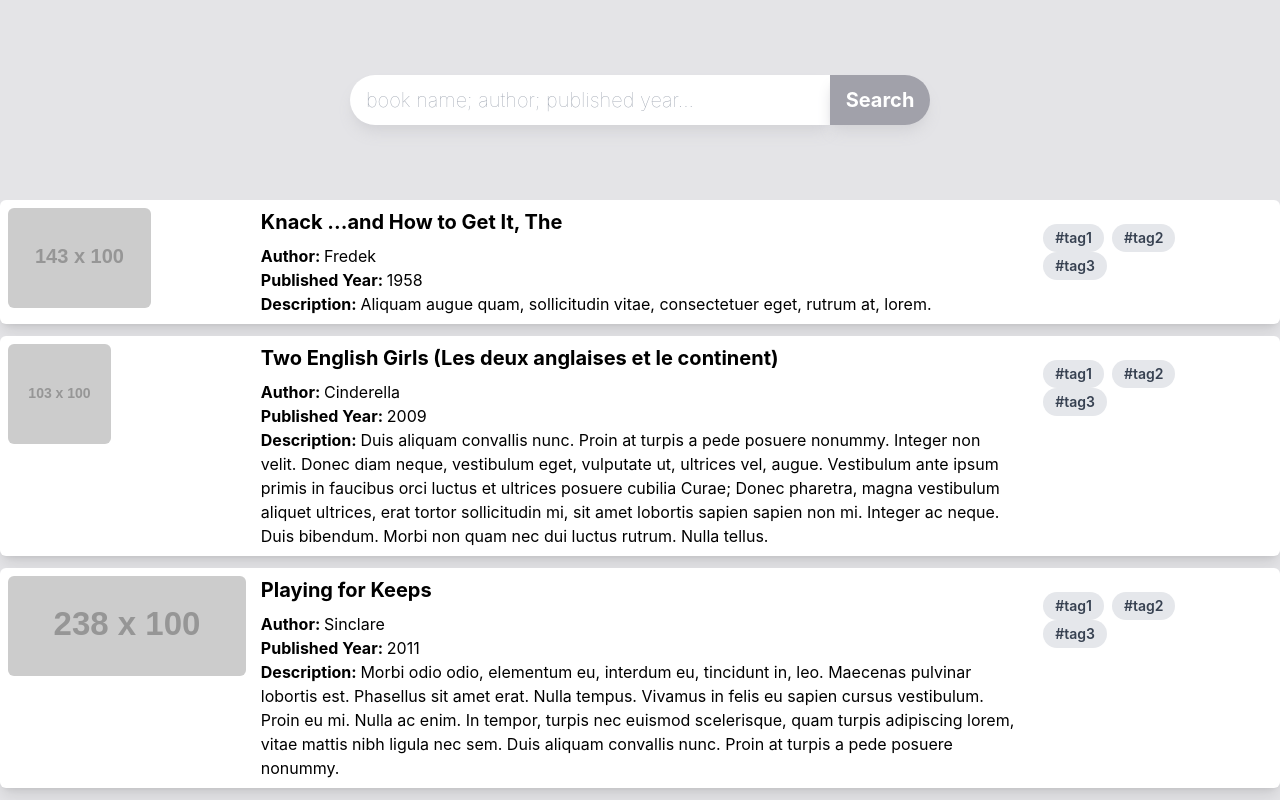
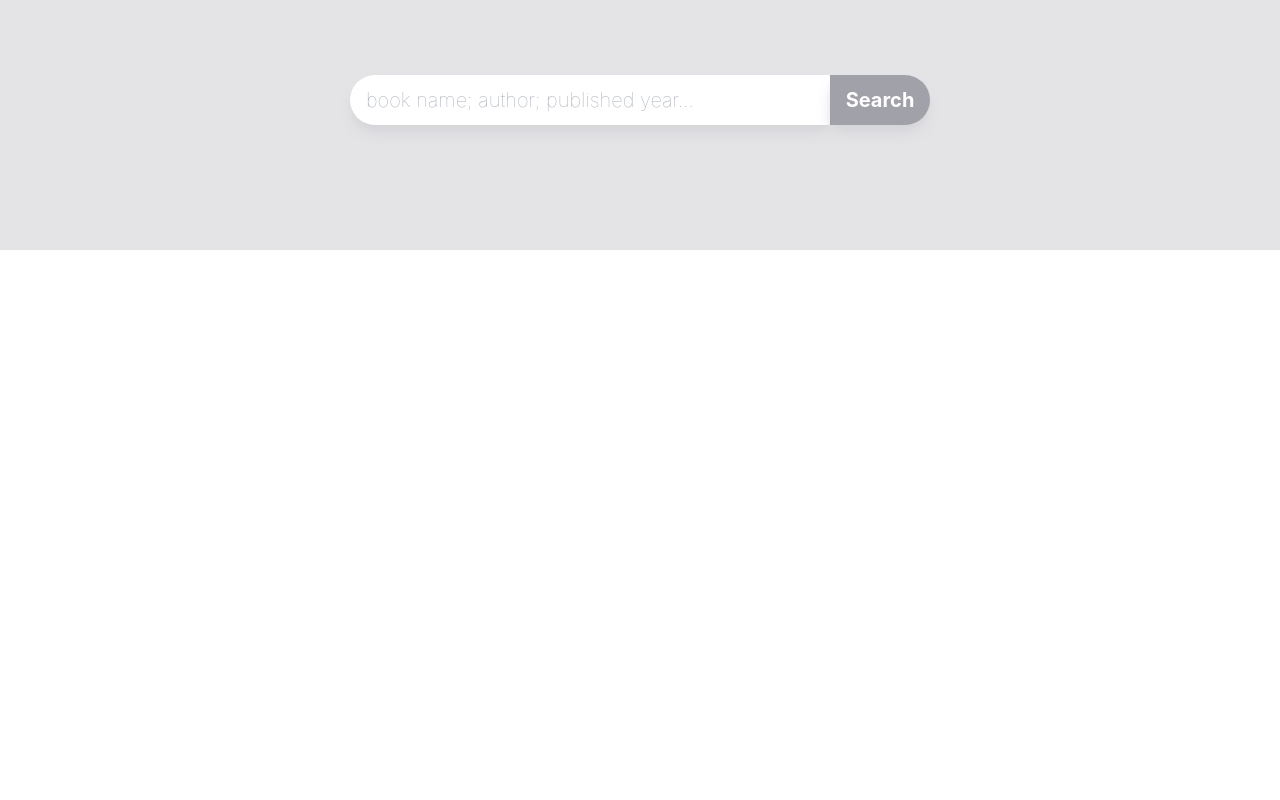
Before and after one commit to ttds2022-group32/search-frontend, a React (Create React App) app: page / in a window 1280 px wide. Shown: the top 800 px of the page. Built offline with nearby package versions, Linux system fonts and the light colour scheme.

Commit message:
search YES

```diff
--- a/src/List.js
+++ b/src/List.js
@@ -6,6 +6,28 @@ import Item from './Item'
  */
 const List = (props) => {
 
+  const data = props.results
+  var booklist = []
+  for (var d in data) {
+    booklist.push(data[d])
+  }
+
+  //console.log(booklist)
+
+  return (
+    <div className="container mx-auto">
+      <div className="flex flex-col gap-y-3">
+        {booklist.map(book=>(
+          <Item key={book.book_id} title={book.title} year={book.year} author={book.author} content={book.content} image={book.image_src}/>
+        ))}
+      </div>
+    </div>
+  )
+}
+
+export default List;
+
+  /*
   const notes = [{"title":"Knack ...and How to Get It, The","author":"Fredek","year":1958,"content":"Aliquam augue quam, sollicitudin vitae, consectetuer eget, rutrum at, lorem.","image":"http://dummyimage.com/143x100.png/cc0000/ffffff"},
   {"title":"Two English Girls (Les deux anglaises et le continent)","author":"Cinderella","year":2009,"content":"Duis aliquam convallis nunc. Proin at turpis a pede posuere nonummy. Integer non velit. Donec diam neque, vestibulum eget, vulputate ut, ultrices vel, augue. Vestibulum ante ipsum primis in faucibus orci luctus et ultrices posuere cubilia Curae; Donec pharetra, magna vestibulum aliquet ultrices, erat tortor sollicitudin mi, sit amet lobortis sapien sapien non mi. Integer ac neque. Duis bibendum. Morbi non quam nec dui luctus rutrum. Nulla tellus.","image":"http://dummyimage.com/103x100.png/ff4444/ffffff"},
   {"title":"Playing for Keeps","author":"Sinclare","year":2011,"content":"Morbi odio odio, elementum eu, interdum eu, tincidunt in, leo. Maecenas pulvinar lobortis est. Phasellus sit amet erat. Nulla tempus. Vivamus in felis eu sapien cursus vestibulum. Proin eu mi. Nulla ac enim. In tempor, turpis nec euismod scelerisque, quam turpis adipiscing lorem, vitae mattis nibh ligula nec sem. Duis aliquam convallis nunc. Proin at turpis a pede posuere nonummy.","image":"http://dummyimage.com/238x100.png/5fa2dd/ffffff"},
@@ -26,16 +48,4 @@ const List = (props) => {
   {"title":"Ponette","author":"Wilona","year":2005,"content":"Integer tincidunt ante vel ipsum. Praesent blandit lacinia erat. Vestibulum sed magna at nunc commodo placerat. Praesent blandit. Nam nulla. Integer pede justo, lacinia eget, tincidunt eget, tempus vel, pede. Morbi porttitor lorem id ligula. Suspendisse ornare consequat lectus.","image":"http://dummyimage.com/226x100.png/5fa2dd/ffffff"},
   {"title":"St. Valentine's Day Massacre, The","author":"Kippy","year":2004,"content":"Nam dui. Proin leo odio, porttitor id, consequat in, consequat ut, nulla. Sed accumsan felis.","image":"http://dummyimage.com/102x100.png/cc0000/ffffff"},
   {"title":"Ain't Them Bodies Saints","author":"Ky","year":2001,"content":"Integer ac leo. Pellentesque ultrices mattis odio. Donec vitae nisi. Nam ultrices, libero non mattis pulvinar, nulla pede ullamcorper augue, a suscipit nulla elit ac nulla. Sed vel enim sit amet nunc viverra dapibus. Nulla suscipit ligula in lacus.","image":"http://dummyimage.com/102x100.png/5fa2dd/ffffff"}]
-
-  return (
-    <div className="container mx-auto">
-      <div className="flex flex-col gap-y-3">
-        {notes.map(book=>(
-          <Item key={book.title} title={book.title} author={book.author} year={book.year} content={book.content} image={book.image}/>
-        ))}
-      </div>
-    </div>
-  )
-}
-
-export default List;
+*/
```
Also changed, not shown: 1 other file (tests, documents, lock files or other folders).
